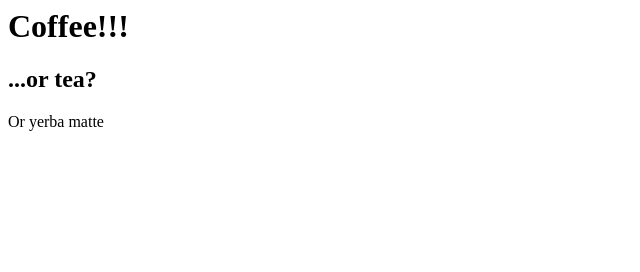
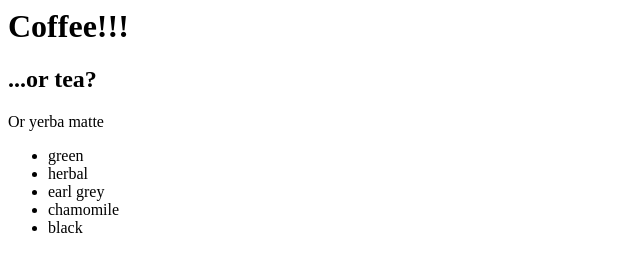
Before and after one commit to cscrocker84/gitPractice, a plain HTML site: page index.html in a window 1280 px wide. Shown: the whole page, without its empty margins (0-640 px from the left). Drawn offline with Linux system fonts and the light colour scheme.

Commit message:
list of teas

```diff
--- a/index.html
+++ b/index.html
@@ -1,3 +1,13 @@
 <h1>Coffee!!!</h1>
 <h2>...or tea? </h2>
 <p>Or yerba matte</p>
+<ul>
+  <li>green</li>
+  <li>herbal</li>
+  <li>earl grey</li>
+  <li>chamomile</li>
+  <li>black</li>
+
+
+
+</ul>
```
